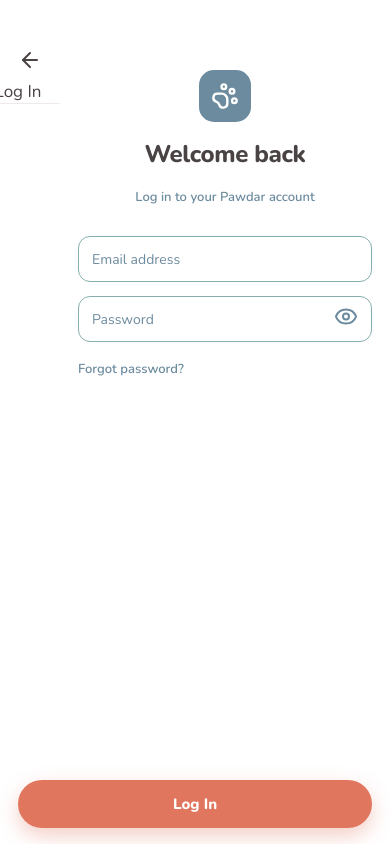
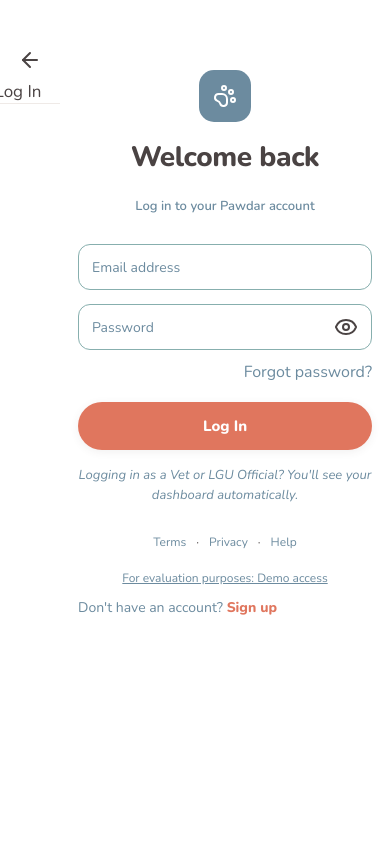
Before and after one commit to mikaelleon/Pawdar, a PHP site: page /login.php in a window 390 px wide. Run offline with PHP 8.4, Linux system fonts and the light colour scheme; data comes from the database, SQL or seed files in the repository.

Commit message:
feat: enhance login page with improved layout, error handling, and statistics display
- refactor login.php to include community impact statistics for registered dogs, connected barangays, and resolved incidents
- update error handling to support inline messages for missing fields and account lockout
- improve CSS styles for better layout and responsiveness, including mobile adjustments
- enhance JavaScript for form validation and loading states during login attempts
- implement accessibility features for error messages and alerts

```diff
--- a/web/assets/css/pawdar.css
+++ b/web/assets/css/pawdar.css
@@ -693,6 +693,16 @@
     flex-direction: column;
     position: relative;
     overflow: hidden;
+    min-height: 100vh;
+}
+
+.auth-panel-copy {
+    flex: 1;
+}
+
+.auth-panel-logo {
+    position: relative;
+    z-index: 1;
 }
 
 .auth-panel .logo-text { color: var(--white); }
@@ -725,6 +735,183 @@
 }
 
 .auth-form-wrap { width: 480px; max-width: 100%; }
+
+.auth-signup-line {
+    margin-top: 8px;
+    font-size: 14px;
+    color: var(--air-force);
+}
+
+.auth-signup-link {
+    color: var(--burnt-peach);
+    font-weight: 800;
+    text-decoration: none;
+}
+
+.auth-signup-link:hover {
+    text-decoration: underline;
+}
+
+.auth-login-form {
+    margin-top: 26px;
+}
+
+.auth-forgot-row {
+    display: flex;
+    justify-content: flex-end;
+    margin-top: -4px;
+    margin-bottom: 18px;
+}
+
+.auth-submit-btn {
+    box-shadow: var(--shadow-sm);
+}
+
+.auth-submit-btn:hover {
+    box-shadow: var(--shadow-sm);
+    transform: none;
+}
+
+.auth-submit-btn.is-loading,
+.auth-submit-btn:disabled {
+    opacity: 0.6;
+}
+
+.auth-submit-btn.is-success {
+    background: var(--tea-green);
+    color: var(--taupe);
+}
+
+.auth-role-note {
+    margin: 16px 0 0;
+    font-size: 13px;
+    line-height: 1.5;
+    color: var(--air-force);
+    text-align: center;
+    font-style: italic;
+}
+
+.auth-footer-links {
+    display: flex;
+    align-items: center;
+    justify-content: center;
+    gap: 10px;
+    margin-top: 28px;
+    font-size: 12px;
+}
+
+.auth-footer-links a {
+    color: var(--air-force);
+    text-decoration: none;
+}
+
+.auth-footer-links a:hover {
+    text-decoration: underline;
+}
+
+.auth-demo-fallback {
+    margin-top: 14px;
+    text-align: center;
+}
+
+.auth-demo-toggle {
+    border: none;
+    background: none;
+    color: var(--air-force);
+    font-size: 12px;
+    cursor: pointer;
+    text-decoration: underline;
+    padding: 0;
+}
+
+.auth-demo-panel {
+    margin-top: 8px;
+    color: var(--air-force);
+    line-height: 1.6;
+}
+
+.auth-stat-strip {
+    position: relative;
+    z-index: 1;
+    display: flex;
+    flex-wrap: wrap;
+    align-items: center;
+    gap: 8px 10px;
+    margin-top: auto;
+    padding-top: 32px;
+    font-size: 15px;
+    line-height: 1.5;
+    color: rgba(255, 255, 255, 0.92);
+    font-weight: 600;
+}
+
+.auth-stat-item {
+    display: inline-flex;
+    align-items: center;
+    gap: 6px;
+}
+
+.auth-stat-item i {
+    width: 16px;
+    height: 16px;
+    color: var(--air-force);
+}
+
+.auth-stat-item strong {
+    font-weight: 800;
+    color: var(--white);
+}
+
+.auth-stat-sep {
+    color: rgba(255, 255, 255, 0.55);
+}
+
+.auth-form-wrap .form-input.is-invalid {
+    border-color: var(--burnt-peach);
+}
+
+.auth-form-wrap .field-error {
+    color: var(--burnt-peach);
+}
+
+.auth-form-alert {
+    margin-top: 16px;
+}
+
+.btn-spinner {
+    display: inline-block;
+    width: 14px;
+    height: 14px;
+    border: 2px solid rgba(255, 255, 255, 0.35);
+    border-top-color: #fff;
+    border-radius: 50%;
+    animation: spin 0.8s linear infinite;
+    vertical-align: -2px;
+    margin-right: 6px;
+}
+
+.auth-mobile-brand {
+    text-align: center;
+    margin-bottom: 28px;
+}
+
+.auth-mobile-logo {
+    margin: 0 auto;
+    width: 52px;
+    height: 52px;
+    border-radius: 15px;
+}
+
+.auth-mobile-headline {
+    font-size: 24px;
+    margin-top: 14px;
+}
+
+.auth-mobile-title {
+    font-weight: 500;
+    font-size: 17px;
+    margin-left: -24px;
+}
 
 .auth-title {
     font-weight: 800;
@@ -2125,19 +2312,24 @@
 
 .auth-form-side-padded { padding-top: 48px; padding-bottom: 48px; }
 
-.demo-disclosure { margin-top: 28px; }
-.demo-disclosure-toggle {
-    border: none;
-    background: none;
-    color: rgba(255,255,255,.8);
-    text-decoration: underline;
-    cursor: pointer;
-    font-weight: 600;
-}
-.demo-disclosure-panel {
-    margin-top: 8px;
-    color: rgba(255,255,255,.85);
-    line-height: 1.6;
+.auth-form-side .password-toggle {
+    width: 40px;
+    height: 40px;
+    right: 6px;
+    display: inline-flex;
+    align-items: center;
+    justify-content: center;
+    color: var(--taupe);
+    border-radius: 8px;
+}
+
+.auth-form-side .password-toggle:focus-visible {
+    outline: 2px solid var(--air-force);
+    outline-offset: 2px;
+}
+
+.auth-form-side .float-field-password .form-input {
+    padding-right: 52px;
 }
 
 .form-section { margin-bottom: 24px; padding-bottom: 24px; border-bottom: 1px solid var(--border-light); }
--- a/web/assets/js/auth.js
+++ b/web/assets/js/auth.js
@@ -11,19 +11,31 @@
 
     var email = form.querySelector('#email');
     var password = form.querySelector('#password');
-    var submitBtns = document.querySelectorAll('[data-login-submit]');
+    var submitBtn = form.querySelector('[data-login-submit]');
+    var alertBox = document.querySelector('[data-login-alert]');
     var hasError = form.dataset.loginError === '1';
+    var errorType = form.dataset.loginErrorType || 'invalid';
+    var isLocked = form.dataset.locked === '1';
 
-    if (hasError) {
-        markLoginError(form, email, password);
+    if (hasError && !isLocked) {
+        if (errorType === 'missing') {
+            if (!email.value.trim()) {
+                PawdarUI.showFieldError(email, 'This field is required.');
+            }
+            if (!password.value) {
+                PawdarUI.showFieldError(password, 'This field is required.');
+            }
+        } else {
+            markLoginError(email, password);
+        }
     }
 
-    function clearError() {
-        if (email) {
-            PawdarUI.clearFieldError(email);
-        }
-        if (password) {
-            PawdarUI.clearFieldError(password);
+    function clearErrors() {
+        PawdarUI.clearFieldError(email);
+        PawdarUI.clearFieldError(password);
+        if (alertBox) {
+            alertBox.hidden = true;
+            alertBox.innerHTML = '';
         }
     }
 
@@ -31,22 +43,134 @@
         if (!input) {
             return;
         }
-        input.addEventListener('input', clearError);
+        input.addEventListener('input', clearErrors);
     });
 
-    form.addEventListener('submit', function () {
-        submitBtns.forEach(function (btn) { PawdarUI.setButtonLoading(btn, true); });
+    form.addEventListener('submit', function (event) {
+        event.preventDefault();
+
+        if (isLocked || !submitBtn) {
+            return;
+        }
+
+        clearErrors();
+
+        var valid = true;
+        if (!email.value.trim()) {
+            PawdarUI.showFieldError(email, 'This field is required.');
+            valid = false;
+        } else if (!email.validity.valid) {
+            PawdarUI.showFieldError(email, 'Please enter a valid email address.');
+            valid = false;
+        }
+
+        if (!password.value) {
+            PawdarUI.showFieldError(password, 'This field is required.');
+            valid = false;
+        }
+
+        if (!valid) {
+            (email.value.trim() ? password : email).focus();
+            return;
+        }
+
+        setLoginButtonLoading(submitBtn, true);
+
+        fetch(form.action, {
+            method: 'POST',
+            headers: {
+                Accept: 'application/json',
+            },
+            body: new FormData(form),
+        })
+            .then(function (res) { return res.json().then(function (data) { return { ok: res.ok, data: data }; }); })
+            .then(function (result) {
+                if (result.data.success) {
+                    showLoginSuccess(submitBtn, function () {
+                        window.location.href = result.data.redirect || 'feed.php';
+                    });
+                    return;
+                }
+
+                setLoginButtonLoading(submitBtn, false);
+
+                if (result.data.error === 'locked') {
+                    if (alertBox) {
+                        alertBox.hidden = false;
+                        alertBox.innerHTML = '<p class="field-error">' + escapeHtml(result.data.message || 'Too many attempts.') + '</p>';
+                    }
+                    isLocked = true;
+                    submitBtn.disabled = true;
+                    return;
+                }
+
+                if (result.data.error === 'missing') {
+                    if (!email.value.trim()) {
+                        PawdarUI.showFieldError(email, 'This field is required.');
+                    }
+                    if (!password.value) {
+                        PawdarUI.showFieldError(password, 'This field is required.');
+                    }
+                    return;
+                }
+
+                markLoginError(email, password);
+            })
+            .catch(function () {
+                setLoginButtonLoading(submitBtn, false);
+                if (alertBox) {
+                    alertBox.hidden = false;
+                    alertBox.innerHTML = '<p class="field-error">Network error. Please try again.</p>';
+                }
+            });
     });
 }
 
-function markLoginError(form, email, password) {
+function markLoginError(email, password) {
     if (email) {
         email.classList.add('is-invalid');
     }
     if (password) {
-        password.classList.add('is-invalid');
-        PawdarUI.showFieldError(password, 'Incorrect email or password. Please try again.');
+        PawdarUI.showFieldError(password, 'Incorrect email or password.');
     }
+}
+
+function setLoginButtonLoading(btn, loading) {
+    if (!btn) {
+        return;
+    }
+
+    if (loading) {
+        btn.dataset.originalText = btn.textContent.trim();
+        btn.classList.add('is-loading');
+        btn.disabled = true;
+        btn.style.opacity = '0.6';
+        btn.innerHTML = '<span class="btn-spinner" aria-hidden="true"></span> Logging in…';
+        return;
+    }
+
+    btn.classList.remove('is-loading', 'is-success');
+    btn.disabled = false;
+    btn.style.opacity = '';
+    btn.textContent = btn.dataset.originalText || 'Log In';
+}
+
+function showLoginSuccess(btn, callback) {
+    btn.classList.remove('is-loading');
+    btn.classList.add('is-success');
+    btn.disabled = true;
+    btn.style.opacity = '1';
+    btn.innerHTML = '<i data-lucide="check" aria-hidden="true"></i> Success';
+    if (window.lucide) {
+        lucide.createIcons();
+    }
+    setTimeout(callback, 250);
+}
+
+function escapeHtml(text) {
+    var div = document.createElement('div');
+    div.textContent = text || '';
+    return div.innerHTML;
 }
 
 function initSignupForm() {
--- a/web/assets/js/ui.js
+++ b/web/assets/js/ui.js
@@ -150,7 +150,8 @@
     input.classList.add('is-invalid');
     var err = document.createElement('p');
     err.className = 'field-error';
-    err.innerHTML = '<span aria-hidden="true">✕</span> ' + escapeHtml(message);
+    err.setAttribute('role', 'alert');
+    err.innerHTML = escapeHtml(message);
     input.closest('.float-field, .form-group')?.appendChild(err);
 }
 
--- a/web/includes/helpers.php
+++ b/web/includes/helpers.php
@@ -227,6 +227,33 @@
 }
 
 /**
+ * Returns public stats for the login page trust strip.
+ *
+ * @return array{dogs: int, barangays: int, resolved: int}
+ */
+function fetch_login_stats(PDO $pdo): array
+{
+    $defaults = ['dogs' => 240, 'barangays' => 12, 'resolved' => 86];
+
+    try {
+        $dogs = (int) $pdo->query('SELECT COUNT(*) FROM dog')->fetchColumn();
+        $resolved = (int) $pdo->query('SELECT COUNT(*) FROM `case` WHERE CaseStatus = \'Resolved\'')->fetchColumn();
+        $barangays = (int) $pdo->query('
+            SELECT COUNT(DISTINCT Barangay) FROM user
+            WHERE Barangay IS NOT NULL AND Barangay != \'\'
+        ')->fetchColumn();
+
+        return [
+            'dogs' => max($dogs, $defaults['dogs']),
+            'barangays' => max($barangays, $defaults['barangays']),
+            'resolved' => max($resolved, $defaults['resolved']),
+        ];
+    } catch (Throwable $exception) {
+        return $defaults;
+    }
+}
+
+/**
  * Returns Lucide icon for a severity level.
  */
 function severity_icon_name(string $severity): string
--- a/web/login.php
+++ b/web/login.php
@@ -9,59 +9,77 @@
 $pageTitle = 'Log In · ' . SITE_NAME;
 $error = $_GET['error'] ?? '';
 $lockSeconds = (int) ($_GET['seconds'] ?? 0);
-$hasInlineError = $error === 'invalid';
+$hasInlineError = in_array($error, ['invalid', 'missing'], true);
 $isLocked = $error === 'locked' || login_lockout_remaining() > 0;
 $lockRemaining = login_lockout_remaining() ?: $lockSeconds;
+$loginStats = fetch_login_stats(db());
 $pageScripts = ['assets/js/ui.js', 'assets/js/auth.js'];
 require __DIR__ . '/includes/head.php';
 ?>
 
 <div class="auth-page">
     <div class="auth-panel auth-desktop-only auth-panel-pattern">
-        <a href="index.php" class="flex items-center gap-sm">
+        <a href="index.php" class="flex items-center gap-sm auth-panel-logo">
             <div class="logo-mark"><i data-lucide="paw-print"></i></div>
             <span class="logo-text">Pawdar</span>
         </a>
-        <h1 class="auth-panel-title">Welcome back.</h1>
-        <p class="auth-panel-sub">Pick up where you left off — your cases and dogs are waiting.</p>
-        <div class="demo-disclosure">
-            <button type="button" class="demo-disclosure-toggle text-xs" data-demo-toggle aria-expanded="false">Demo access</button>
-            <div class="demo-disclosure-panel text-xs" hidden>
-                maria.santos@email.com / password<br>
-                luis.cruz@email.com / password (LGU)
-            </div>
+
+        <div class="auth-panel-copy">
+            <h1 class="auth-panel-title">Welcome back.</h1>
+            <p class="auth-panel-sub">Pick up where you left off — your cases and dogs are waiting.</p>
+        </div>
+
+        <div class="auth-stat-strip" aria-label="Community impact">
+            <span class="auth-stat-item">
+                <i data-lucide="paw-print" aria-hidden="true"></i>
+                <strong><?= (int) $loginStats['dogs'] ?>+</strong> dogs registered
+            </span>
+            <span class="auth-stat-sep" aria-hidden="true">·</span>
+            <span class="auth-stat-item">
+                <strong><?= (int) $loginStats['barangays'] ?></strong> barangays connected
+            </span>
+            <span class="auth-stat-sep" aria-hidden="true">·</span>
+            <span class="auth-stat-item">
+                <strong><?= (int) $loginStats['resolved'] ?></strong> incidents resolved
+            </span>
         </div>
     </div>
 
     <div class="auth-form-side auth-form-side-padded">
         <div class="auth-mobile-header hidden-desktop">
-            <a href="index.php"><i data-lucide="arrow-left"></i></a>
-            <div class="flex-1 text-center" style="font-weight:500;font-size:17px;margin-left:-24px;">Log In</div>
+            <a href="index.php" aria-label="Back to home"><i data-lucide="arrow-left"></i></a>
+            <div class="flex-1 text-center auth-mobile-title">Log In</div>
         </div>
 
         <div class="auth-form-wrap">
-            <div class="hidden-desktop text-center" style="margin-bottom:28px;">
-                <div class="logo-mark" style="margin:0 auto;width:52px;height:52px;border-radius:15px;"><i data-lucide="paw-print" style="width:28px;height:28px;"></i></div>
-                <h1 class="auth-title" style="font-size:24px;margin-top:14px;">Welcome back</h1>
+            <div class="hidden-desktop auth-mobile-brand">
+                <div class="logo-mark auth-mobile-logo"><i data-lucide="paw-print"></i></div>
+                <h1 class="auth-title auth-mobile-headline">Welcome back</h1>
                 <p class="text-sm text-muted">Log in to your Pawdar account</p>
             </div>
 
             <h1 class="auth-title auth-desktop-only">Log in to Pawdar</h1>
-            <p class="text-sm text-muted auth-desktop-only">Don't have an account? <a href="signup.php" class="link-hover">Sign up</a></p>
+            <p class="auth-signup-line auth-desktop-only">
+                Don't have an account?
+                <a href="signup.php" class="auth-signup-link">Sign up</a>
+            </p>
 
-            <?php if ($isLocked): ?>
-                <p class="field-error" style="margin-top:16px;">
-                    <span aria-hidden="true">✕</span>
-                    Too many attempts. Try again in <?= (int) ceil($lockRemaining / 60) ?> min.
-                </p>
-            <?php endif; ?>
+            <div class="auth-form-alert" data-login-alert aria-live="polite" <?= $hasInlineError || $isLocked ? '' : 'hidden' ?>>
+                <?php if ($isLocked): ?>
+                    <p class="field-error">Too many attempts. Try again in <?= (int) ceil($lockRemaining / 60) ?> min.</p>
+                <?php endif; ?>
+            </div>
 
             <form id="login-form"
                   action="auth/login-handler.php"
                   method="post"
-                  style="margin-top:26px;"
+                  class="auth-login-form"
                   data-login-error="<?= $hasInlineError ? '1' : '0' ?>"
-                  <?= $isLocked ? 'data-locked="1"' : '' ?>>
+                  data-login-error-type="<?= htmlspecialchars($error) ?>"
+                  <?= $isLocked ? 'data-locked="1"' : '' ?>
+                  novalidate>
+                <input type="hidden" name="ajax" value="1">
+
                 <div class="float-field">
                     <input class="form-input" type="email" id="email" name="email" required autocomplete="email" placeholder=" ">
                     <label for="email">Email address</label>
@@ -75,16 +93,37 @@
                     </button>
                 </div>
 
-                <div class="text-right" style="margin-top:8px;">
-                    <a href="forgot_password.php" class="text-sm link-hover forgot-link">Forgot password?</a>
+                <div class="auth-forgot-row">
+                    <a href="forgot_password.php" class="forgot-link">Forgot password?</a>
                 </div>
 
-                <button type="submit" class="btn-primary btn-block auth-desktop-only" style="margin-top:18px;" data-login-submit <?= $isLocked ? 'disabled' : '' ?>>Log In</button>
+                <button type="submit" class="btn-primary btn-block auth-submit-btn" data-login-submit <?= $isLocked ? 'disabled' : '' ?>>
+                    Log In
+                </button>
             </form>
 
-            <div class="hidden-desktop auth-mobile-submit">
-                <button type="submit" form="login-form" class="btn-primary btn-block" data-login-submit <?= $isLocked ? 'disabled' : '' ?>>Log In</button>
+            <p class="auth-role-note">Logging in as a Vet or LGU Official? You'll see your dashboard automatically.</p>
+
+            <nav class="auth-footer-links" aria-label="Legal and help">
+                <a href="index.php">Terms</a>
+                <span aria-hidden="true">·</span>
+                <a href="index.php#about">Privacy</a>
+                <span aria-hidden="true">·</span>
+                <a href="index.php#how-it-works">Help</a>
+            </nav>
+
+            <div class="auth-demo-fallback">
+                <button type="button" class="auth-demo-toggle" data-demo-toggle aria-expanded="false">For evaluation purposes: Demo access</button>
+                <div class="auth-demo-panel text-xs" hidden>
+                    maria.santos@email.com / password<br>
+                    luis.cruz@email.com / password (LGU)
+                </div>
             </div>
+
+            <p class="auth-signup-line hidden-desktop">
+                Don't have an account?
+                <a href="signup.php" class="auth-signup-link">Sign up</a>
+            </p>
         </div>
     </div>
 </div>
```
Also changed, not shown: web/auth/login-handler.php (+51 -4 lines).
